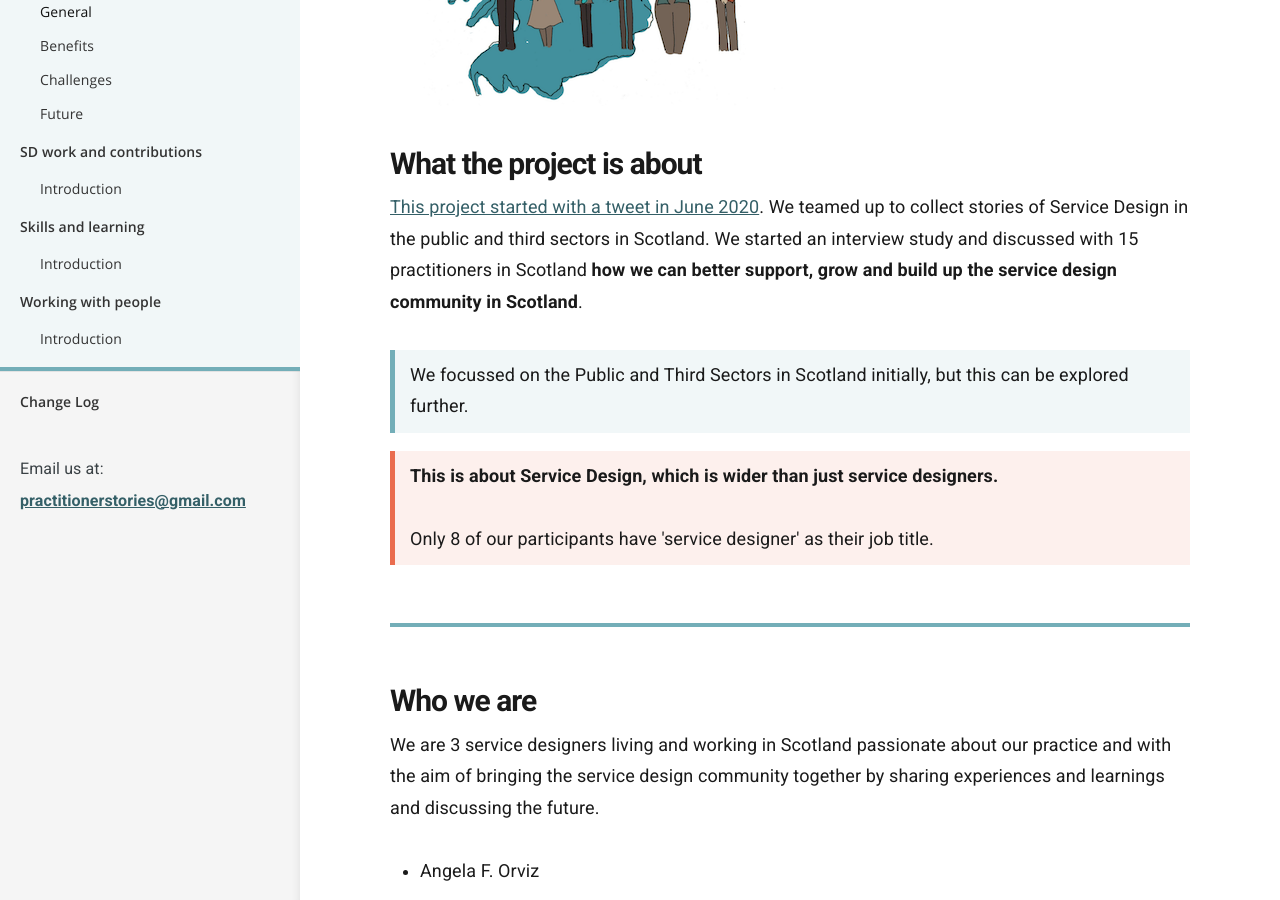
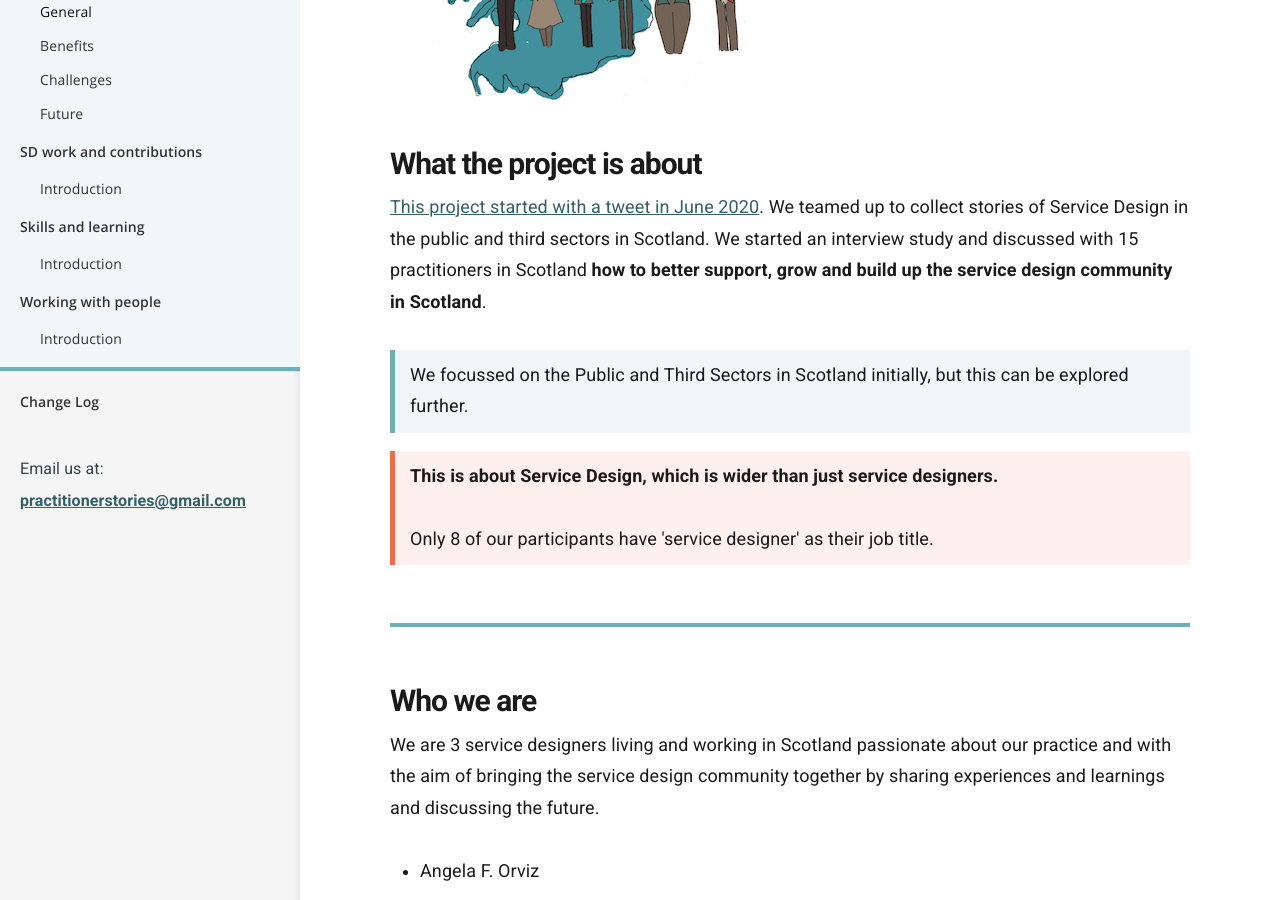
Before and after one commit to stephanie-K/practitioner-stories, a Jekyll site: the page built from index.md, in a window 1280 px wide and 900 px high, scrolled down 567 px. Built offline with Jekyll 4.4.1, drawn with Linux system fonts in a browser that asks for light colours.

Commit message:
change text to less ambitious

```diff
--- a/index.md
+++ b/index.md
@@ -9,7 +9,7 @@ title: Welcome
 ![illustration — map of Scotland and in front 5 people with a jigsaw piece](/practitioner-stories/images/practionerstories-square-small.png)
 
 ## What the project is about
-[This project started with a tweet in June 2020](https://medium.com/@angelaforviz/remember-that-tweet-8b36dbae82bc). We teamed up to collect stories of Service Design in the public and third sectors in Scotland. We started an interview study and discussed with 15 practitioners in Scotland **how we can better support, grow and build up the service design community in Scotland**.
+[This project started with a tweet in June 2020](https://medium.com/@angelaforviz/remember-that-tweet-8b36dbae82bc). We teamed up to collect stories of Service Design in the public and third sectors in Scotland. We started an interview study and discussed with 15 practitioners in Scotland **how to better support, grow and build up the service design community in Scotland**.
 
 > We focussed on the Public and Third Sectors in Scotland initially, but this can be explored further.
 
```
